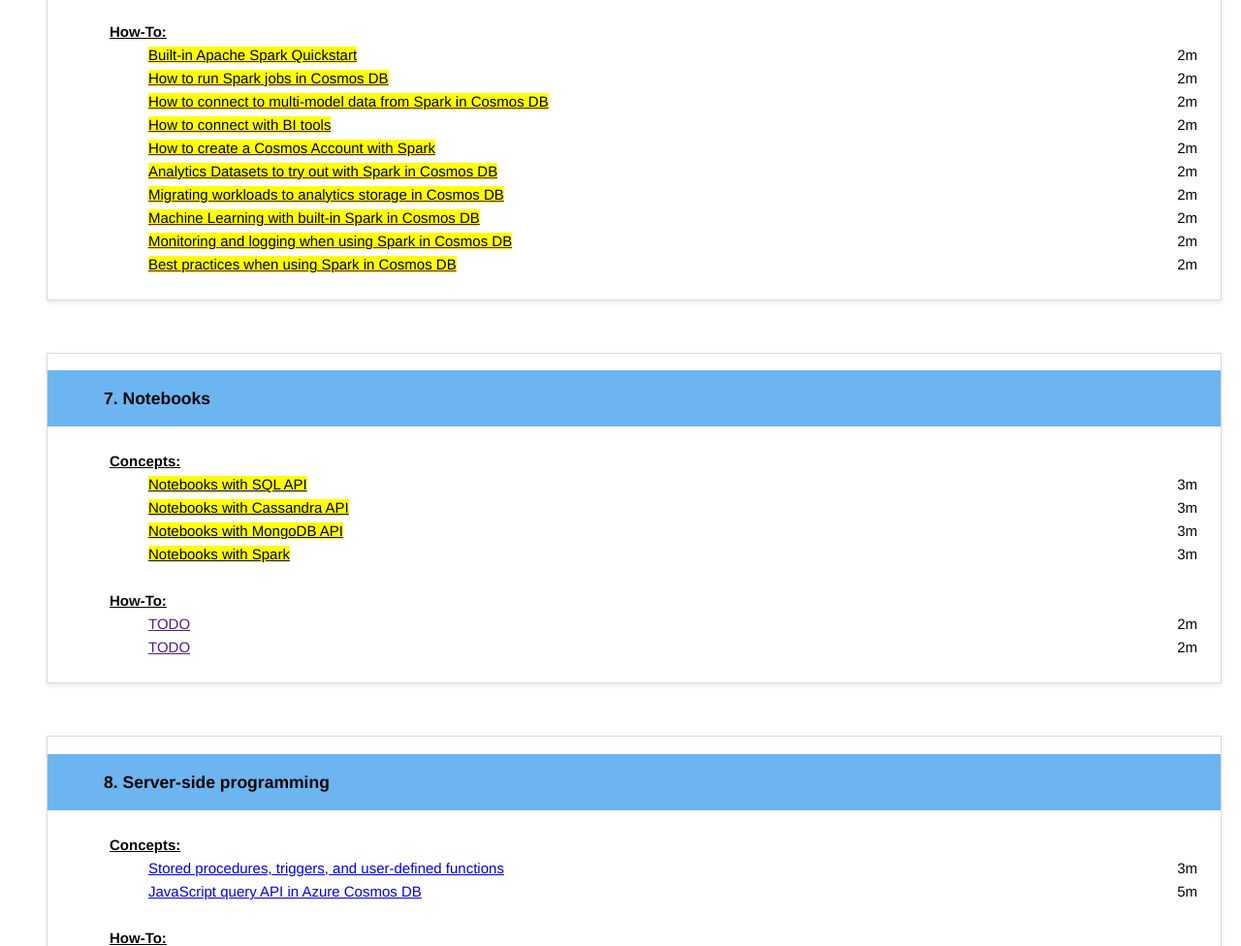
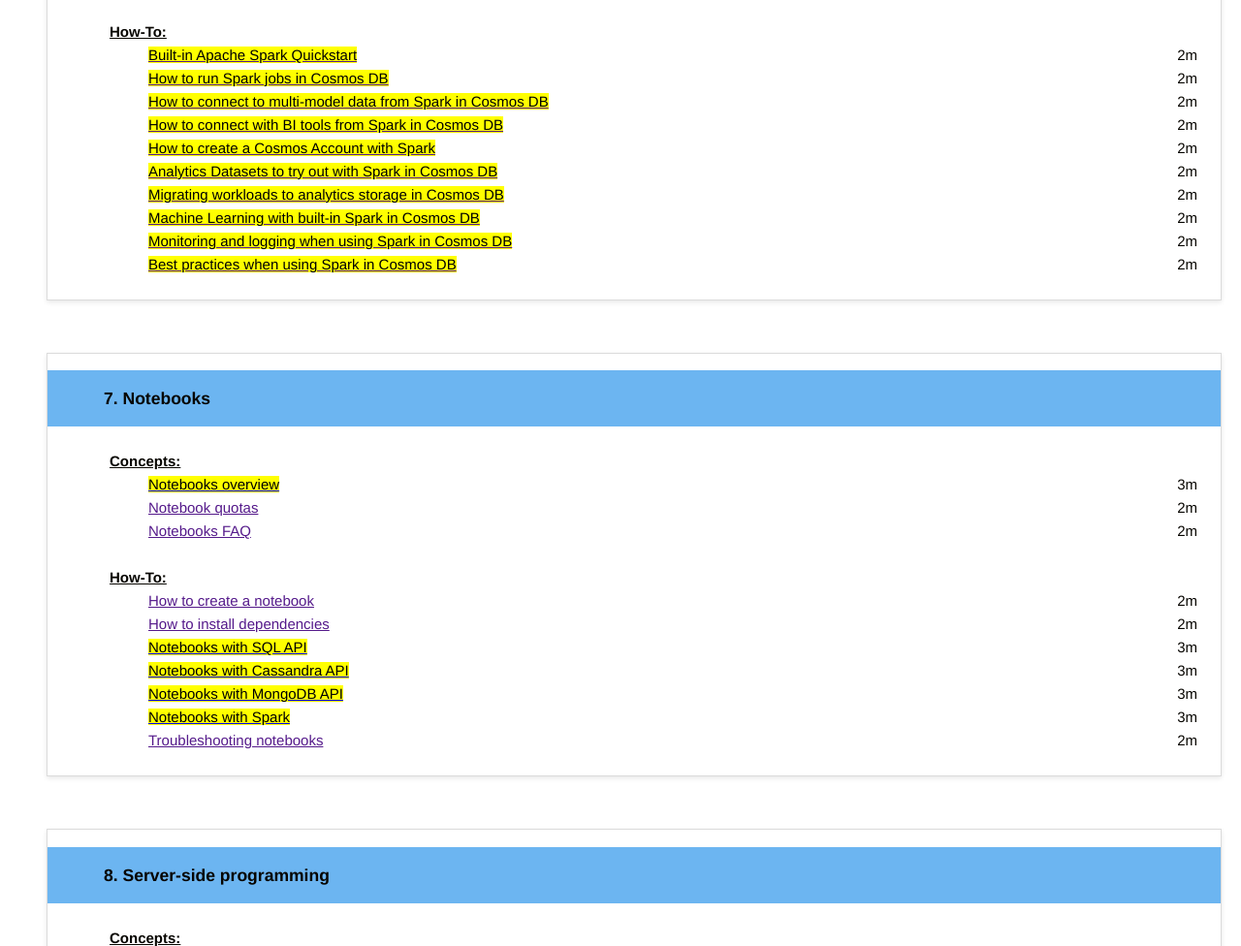
Before and after one commit to AzureCosmosDB/CosmosLearning, a plain HTML site: page index.html in a window 1280 px wide. Shown: the part 3493-4469 px from the top of the page at 97% size. Drawn offline with Linux system fonts and the light colour scheme.

Commit message:
Update index.html

```diff
--- a/index.html
+++ b/index.html
@@ -1102,7 +1102,7 @@
                                         <li style="display: flex; justify-content: space-between;">
                                             <ul class="noBullet">
                                                 <li>
-                                                    <a class="barLink" href=""><mark>How to connect with BI tools</mark></a>
+                                                    <a class="barLink" href=""><mark>How to connect with BI tools from Spark in Cosmos DB</mark></a>
                                                 </li>
                                             </ul>
                                             <span style="margin-left: 32px; align-self: center;">2m</span>
@@ -1203,7 +1203,69 @@
                                             <span style="margin-left: 32px; align-self: center;"></span>
                                         </li>
 
-                                        <!-- Notebooks with SQL API -->
+
+                                        <!-- Notebooks - overview -->
+                                        <li style="display: flex; justify-content: space-between;">
+                                            <ul class="noBullet">
+                                                <li>
+                                                    <a class="barLink" href="https://aka.ms/NotebooksSQL"><mark>Notebooks overview</mark></a>
+                                                </li>
+                                            </ul>
+                                            <span style="margin-left: 32px; align-self: center;">3m</span>
+                                        </li>
+
+					<!-- Notebooks quotas-->
+                                        <li style="display: flex; justify-content: space-between;">
+                                            <ul class="noBullet">
+                                                <li>
+                                                    <a class="barLink" href="">Notebook quotas</a>
+                                                </li>
+                                            </ul>
+                                            <span style="margin-left: 32px; align-self: center;">2m</span>
+                                        </li>
+
+					<!-- FAQ notebooks-->
+                                        <li style="display: flex; justify-content: space-between;">
+                                            <ul class="noBullet">
+                                                <li>
+                                                    <a class="barLink" href="">Notebooks FAQ</a>
+                                                </li>
+                                            </ul>
+                                            <span style="margin-left: 32px; align-self: center;">2m</span>
+                                        </li>
+                                    </ul>
+
+
+
+                                    <ul class="noBullet" style="margin: 24px;">
+                                        <!-- How-To's -->
+                                        <li style="display: flex; justify-content: space-between;">
+                                            <strong class="barLink"><u>How-To:</u></strong>
+                                            <span style="margin-left: 32px; align-self: center;"></span>
+                                        </li>
+
+                                        <!-- How-To: Create a notebook-->
+                                        <li style="display: flex; justify-content: space-between;">
+                                            <ul class="noBullet">
+                                                <li>
+                                                    <a class="barLink" href="">How to create a notebook</a>
+                                                </li>
+                                            </ul>
+                                            <span style="margin-left: 32px; align-self: center;">2m</span>
+                                        </li>
+
+                                        <!-- How-To: Install dependencies-->
+                                        <li style="display: flex; justify-content: space-between;">
+                                            <ul class="noBullet">
+                                                <li>
+                                                    <a class="barLink" href="">How to install dependencies</a>
+                                                </li>
+                                            </ul>
+                                            <span style="margin-left: 32px; align-self: center;">2m</span>
+                                        </li>
+
+
+					 <!-- Notebooks with SQL API -->
                                         <li style="display: flex; justify-content: space-between;">
                                             <ul class="noBullet">
                                                 <li>
@@ -1242,36 +1304,19 @@
                                             </ul>
                                             <span style="margin-left: 32px; align-self: center;">3m</span>
                                         </li>
-                                    </ul>
-
-
-
-                                    <ul class="noBullet" style="margin: 24px;">
-                                        <!-- How-To's -->
-                                        <li style="display: flex; justify-content: space-between;">
-                                            <strong class="barLink"><u>How-To:</u></strong>
-                                            <span style="margin-left: 32px; align-self: center;"></span>
-                                        </li>
-
-                                        <!-- How-To: TODO-->
-                                        <li style="display: flex; justify-content: space-between;">
-                                            <ul class="noBullet">
-                                                <li>
-                                                    <a class="barLink" href="">TODO</a>
-                                                </li>
-                                            </ul>
-                                            <span style="margin-left: 32px; align-self: center;">2m</span>
-                                        </li>
-
-                                        <!-- How-To: TODO-->
-                                        <li style="display: flex; justify-content: space-between;">
-                                            <ul class="noBullet">
-                                                <li>
-                                                    <a class="barLink" href="">TODO</a>
-                                                </li>
-                                            </ul>
-                                            <span style="margin-left: 32px; align-self: center;">2m</span>
-                                        </li>
+
+
+                                        <!-- How-To: Troubleshoot notebooks-->
+                                        <li style="display: flex; justify-content: space-between;">
+                                            <ul class="noBullet">
+                                                <li>
+                                                    <a class="barLink" href="">Troubleshooting notebooks</a>
+                                                </li>
+                                            </ul>
+                                            <span style="margin-left: 32px; align-self: center;">2m</span>
+                                        </li>
+
+
                                     </ul>
 
                                 </div>
```
